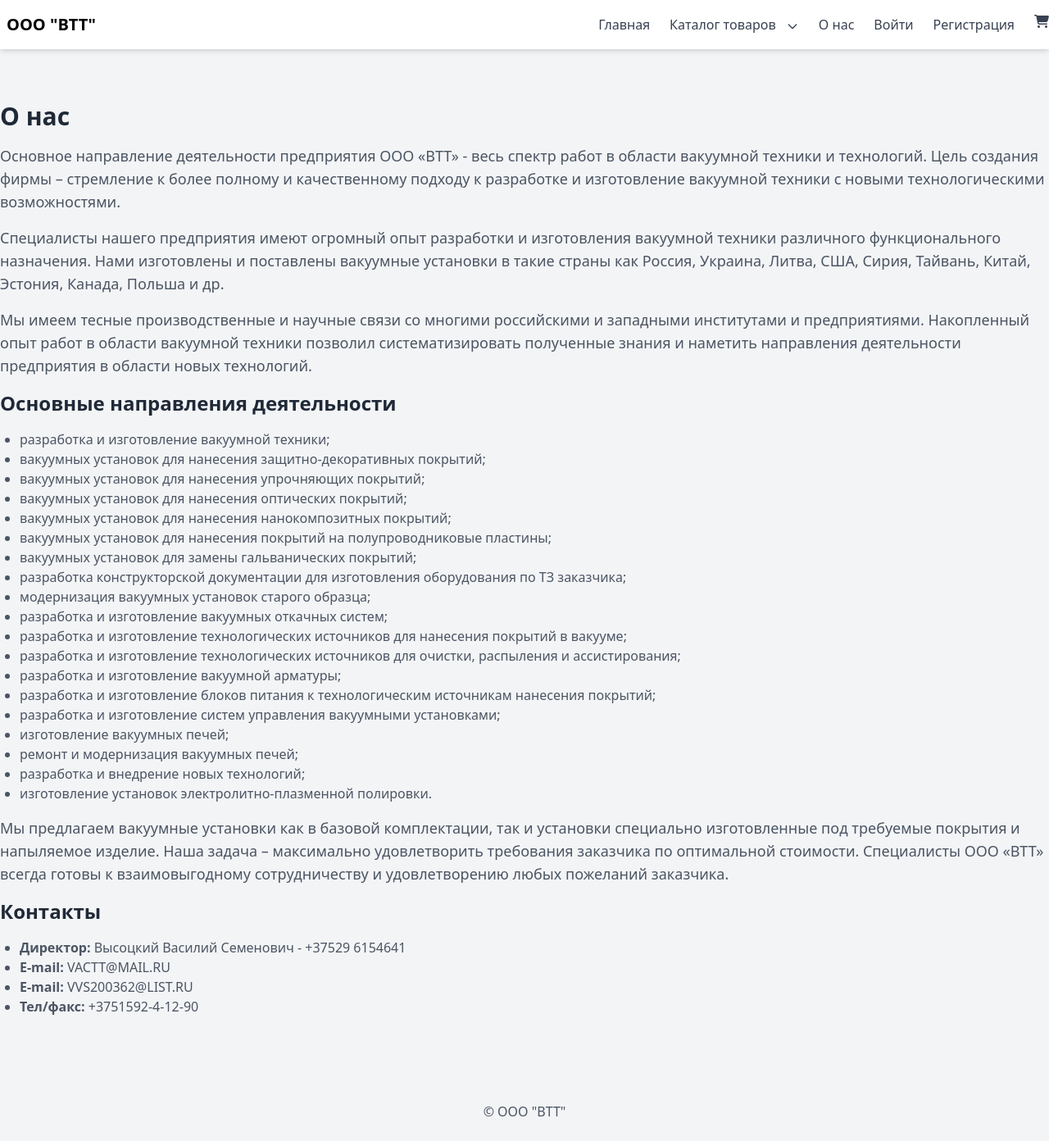
After one commit to hkpqw/diplom_bumych2024, a Flask app: page /about in a window 1280 px wide. The commit adds this page. Shown: the whole page at 82% size. Run offline with Flask 3, Linux system fonts and the light colour scheme; style sheets or scripts are compiled from the project's sources.

Commit message:
chat+about

```diff
--- a/app.py
+++ b/app.py
@@ -490,7 +490,7 @@
         if message:
             chat_message = ChatMessage(
                 sender_id=current_user.id,
-                receiver_id=order.user_id if current_user.is_manager else order.manager.user_id,
+                receiver_id=order.user_id if current_user.is_manager else None,  # Изменение: если менеджер, то получатель - None
                 order_id=order_id,
                 message=message,
             )
@@ -500,8 +500,8 @@
             return redirect(url_for('order_details', order_id=order_id))
 
     chat_messages = ChatMessage.query.filter_by(order_id=order_id).order_by(ChatMessage.timestamp.asc()).all()
+    return render_template('order_details.html', order=order, messages=chat_messages)
 
-    return render_template('order_details.html', order=order, messages=chat_messages)
 # Маршруты для менеджера
 @app.route('/manager')
 @login_required
@@ -666,9 +666,10 @@
         flash('Неверный статус заказа.', 'danger')
     return redirect(url_for('manager_order_details', order_id=order_id))
 
-# ... ваш код ...
-
-# ... ваш код ...
+@app.route('/about')
+def about():
+    """Страница "О нас" """
+    return render_template('about.html')
 
 @app.route('/download_contract/<int:order_id>')
 @login_required
--- a/models.py
+++ b/models.py
@@ -95,7 +95,7 @@
 class ChatMessage(db.Model):
     id = db.Column(db.Integer, primary_key=True)
     sender_id = db.Column(db.Integer, db.ForeignKey('user.id'), nullable=False)
-    receiver_id = db.Column(db.Integer, db.ForeignKey('user.id'), nullable=False)
+    receiver_id = db.Column(db.Integer, db.ForeignKey('user.id'), nullable=True)
     order_id = db.Column(db.Integer, db.ForeignKey('order.id'), nullable=False)
     message = db.Column(db.Text, nullable=False)
     timestamp = db.Column(db.DateTime, default=db.func.now())
--- a/requirements.txt
+++ b/requirements.txt
@@ -17,11 +17,13 @@
 intervals==0.9.2
 itsdangerous==2.2.0
 Jinja2==3.1.4
+lxml==5.3.0
 Mako==1.3.6
 MarkupSafe==3.0.2
 mysql-connector-python==9.1.0
 pillow==11.0.0
 pyTelegramBotAPI==4.23.0
+python-docx==1.1.2
 requests==2.32.3
 six==1.16.0
 SQLAlchemy==2.0.36
--- /dev/null
+++ b/templates/about.html
@@ -0,0 +1,49 @@
+<!-- templates/about.html -->
+{% extends 'base.html' %}
+
+{% block content %}
+<div class="container mx-auto mt-8">
+    <h1 class="text-3xl font-bold mb-4 text-gray-800">О нас</h1>
+    <p class="text-lg text-gray-600 mb-4">
+        Основное направление деятельности предприятия ООО «ВТТ» - весь спектр работ в области вакуумной техники и технологий. Цель создания фирмы – стремление к более полному и качественному подходу к разработке и изготовление вакуумной техники  с новыми технологическими возможностями.
+    </p>
+    <p class="text-lg text-gray-600 mb-4">
+        Специалисты нашего предприятия имеют огромный опыт разработки и изготовления вакуумной техники различного функционального назначения. Нами изготовлены и поставлены вакуумные установки в такие страны как Россия, Украина, Литва, США, Сирия, Тайвань, Китай, Эстония, Канада, Польша и др.
+    </p>
+    <p class="text-lg text-gray-600 mb-4">
+        Мы имеем тесные производственные и научные связи со многими российскими и западными институтами и предприятиями. Накопленный опыт работ в области вакуумной техники позволил систематизировать полученные знания и наметить направления деятельности предприятия в области новых технологий.
+    </p>
+    <h2 class="text-2xl font-bold mb-4 text-gray-800">Основные направления деятельности</h2>
+    <ul class="list-disc ml-6 text-gray-600 mb-4">
+        <li>разработка и изготовление вакуумной техники;</li>
+        <li>вакуумных установок для нанесения защитно-декоративных покрытий;</li>
+        <li>вакуумных установок для нанесения упрочняющих покрытий;</li>
+        <li>вакуумных установок для нанесения оптических покрытий;</li>
+        <li>вакуумных установок для нанесения нанокомпозитных покрытий;</li>
+        <li>вакуумных установок для нанесения покрытий на полупроводниковые пластины;</li>
+        <li>вакуумных установок для замены гальванических покрытий;</li>
+        <li>разработка конструкторской документации для изготовления оборудования по ТЗ заказчика;</li>
+        <li>модернизация вакуумных установок старого образца;</li>
+        <li>разработка и изготовление вакуумных откачных систем;</li>
+        <li>разработка и изготовление технологических источников для нанесения покрытий в вакууме;</li>
+        <li>разработка и изготовление технологических источников для очистки, распыления и ассистирования;</li>
+        <li>разработка и изготовление вакуумной арматуры;</li>
+        <li>разработка и изготовление блоков питания к технологическим источникам нанесения покрытий;</li>
+        <li>разработка и изготовление систем управления вакуумными установками;</li>
+        <li>изготовление вакуумных печей;</li>
+        <li>ремонт и модернизация вакуумных печей; </li>
+        <li>разработка и внедрение новых технологий;</li>
+        <li>изготовление установок электролитно-плазменной полировки.</li>
+    </ul>
+    <p class="text-lg text-gray-600 mb-4">
+        Мы предлагаем вакуумные установки как в базовой комплектации, так и установки специально изготовленные под требуемые покрытия и напыляемое изделие. Наша задача – максимально удовлетворить требования заказчика по оптимальной стоимости. Специалисты ООО «ВТТ» всегда готовы к взаимовыгодному  сотрудничеству и удовлетворению любых пожеланий заказчика.
+    </p>
+    <h2 class="text-2xl font-bold mb-4 text-gray-800">Контакты</h2>
+    <ul class="list-disc ml-6 text-gray-600 mb-4">
+        <li><strong>Директор:</strong> Высоцкий Василий Семенович - +37529 6154641</li>
+        <li><strong>E-mail:</strong> VACTT@MAIL.RU</li>
+        <li><strong>E-mail:</strong> VVS200362@LIST.RU</li>
+        <li><strong>Тел/факс:</strong> +3751592-4-12-90</li>
+    </ul>
+</div>
+{% endblock %}
--- a/templates/base.html
+++ b/templates/base.html
@@ -8,14 +8,11 @@
     <link rel="stylesheet" href="{{ url_for('static', filename='css/style.css') }}" nonce="{{ nonce }}">
     <link rel="stylesheet" href="{{ url_for('static', filename='css/product.tailwind.css') }}" nonce="{{ nonce }}">
     <link rel="stylesheet" href="{{ url_for('static', filename='fontawesome/css/all.min.css') }}" nonce="{{ nonce }}">
-
-
 </head>
 <body class="bg-gray-100">
     <header class="bg-white shadow-md py-4">
         <div class="container mx-auto flex justify-between items-center">
             <a href="{{ url_for('index') }}" class="flex items-center">
-
                 <span class="ml-2 text-xl font-bold">ООО "ВТТ"</span>
             </a>
             <nav>
@@ -32,17 +29,26 @@
                             {% endfor %}
                         </ul>
                     </li>
+                    <li><a href="{{ url_for('about') }}" class="hover:text-blue-500">О нас</a></li>
                     {% if current_user.is_authenticated %}
-                        <li><a href="{{ url_for('profile') }}" class="hover:text-blue-500">Профиль</a></li>
-                        <li><a href="{{ url_for('orders') }}" class="hover:text-blue-500">Заказы</a></li>
-                        <!-- Админ панель -->
-                        {% if current_user.is_admin %}
-                            <li><a href="{{ url_for('admin.index') }}" class="hover:text-blue-500">Flask Admin</a></li>
-                        {% endif %}
-                        {% if current_user.is_manager %}
-                        <li><a href="/manager" class="hover:text-blue-500">Панель менеджера</a></li>
-                        {% endif %}
-                        <li><a href="{{ url_for('logout') }}" class="hover:text-blue-500">Выйти</a></li>
+                        <li class="relative">
+                            <button class="flex items-center hover:text-blue-500" id="profileDropdownButton">
+                                <i class="fas fa-user-circle"></i>
+                                <svg class="w-4 h-4 inline ml-2" fill="none" stroke="currentColor" viewBox="0 0 24 24" xmlns="http://www.w3.org/2000/svg"><path stroke-linecap="round" stroke-linejoin="round" stroke-width="2" d="M19 9l-7 7-7-7"></path></svg>
+                            </button>
+                            <ul id="profileDropdown" class="absolute hidden bg-white shadow-md mt-2 rounded-md">
+                                <li><a href="{{ url_for('profile') }}" class="block px-4 py-2 hover:bg-gray-100">Профиль</a></li>
+                                <li><a href="{{ url_for('orders') }}" class="block px-4 py-2 hover:bg-gray-100">Заказы</a></li>
+                                <!-- Админ панель -->
+                                {% if current_user.is_admin %}
+                                    <li><a href="{{ url_for('admin.index') }}" class="block px-4 py-2 hover:bg-gray-100">Flask Admin</a></li>
+                                {% endif %}
+                                {% if current_user.is_manager %}
+                                    <li><a href="/manager" class="block px-4 py-2 hover:bg-gray-100">Панель менеджера</a></li>
+                                {% endif %}
+                                <li><a href="{{ url_for('logout') }}" class="block px-4 py-2 hover:bg-gray-100">Выйти</a></li>
+                            </ul>
+                        </li>
                     {% else %}
                         <li><a href="{{ url_for('login') }}" class="hover:text-blue-500">Войти</a></li>
                         <li><a href="{{ url_for('register') }}" class="hover:text-blue-500">Регистрация</a></li>
@@ -91,6 +97,13 @@
         categoryDropdownButton.addEventListener('click', () => {
             categoryDropdown.classList.toggle('hidden');
         });
+
+        const profileDropdownButton = document.getElementById('profileDropdownButton');
+        const profileDropdown = document.getElementById('profileDropdown');
+
+        profileDropdownButton.addEventListener('click', () => {
+            profileDropdown.classList.toggle('hidden');
+        });
     </script>
 </body>
 </html>
```
Also changed, not shown: templates/checkout.html (+34 -22 lines), templates/index.html (+9 -10 lines), templates/product_details.html (+11 -6 lines), templates/profile.html (+25 -9 lines).
